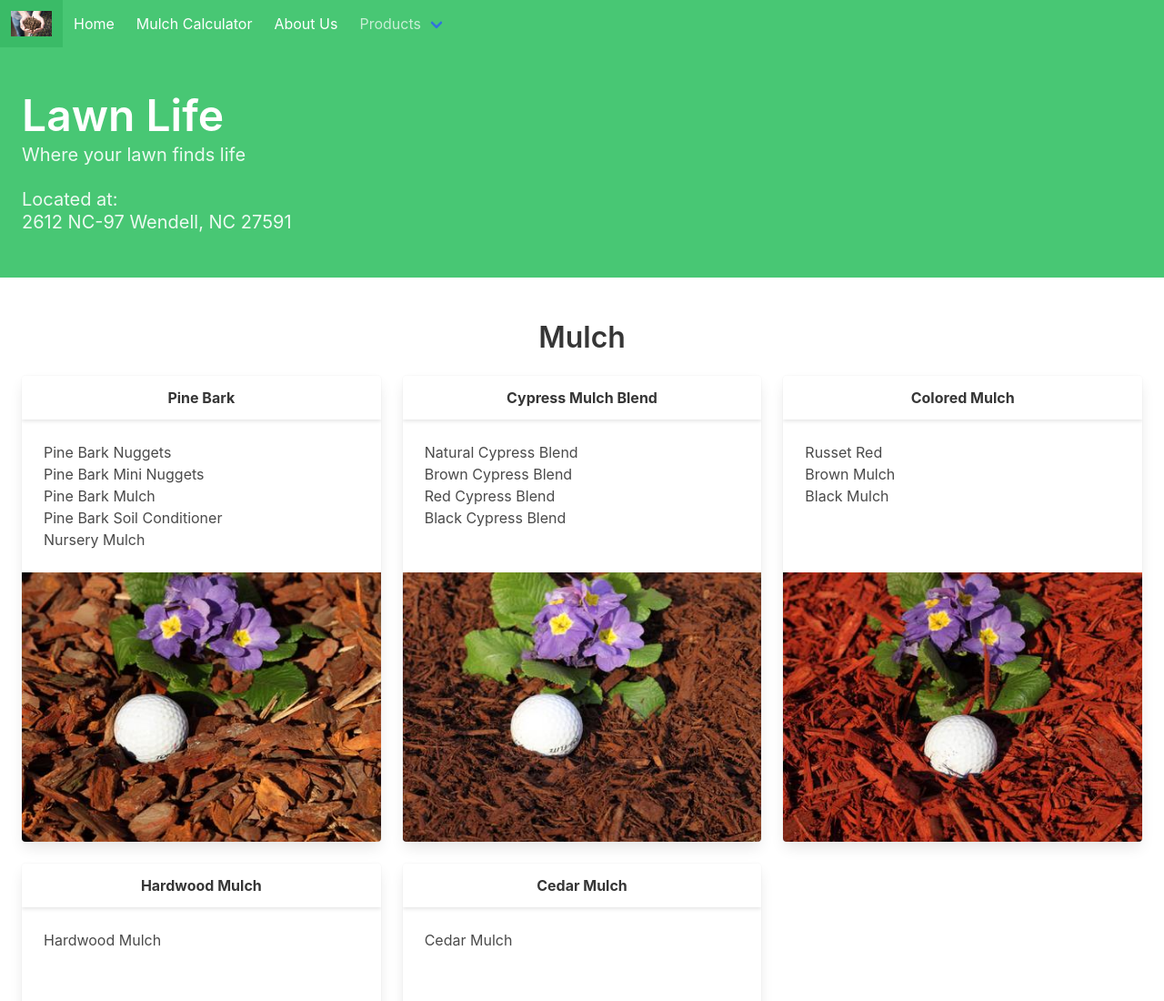
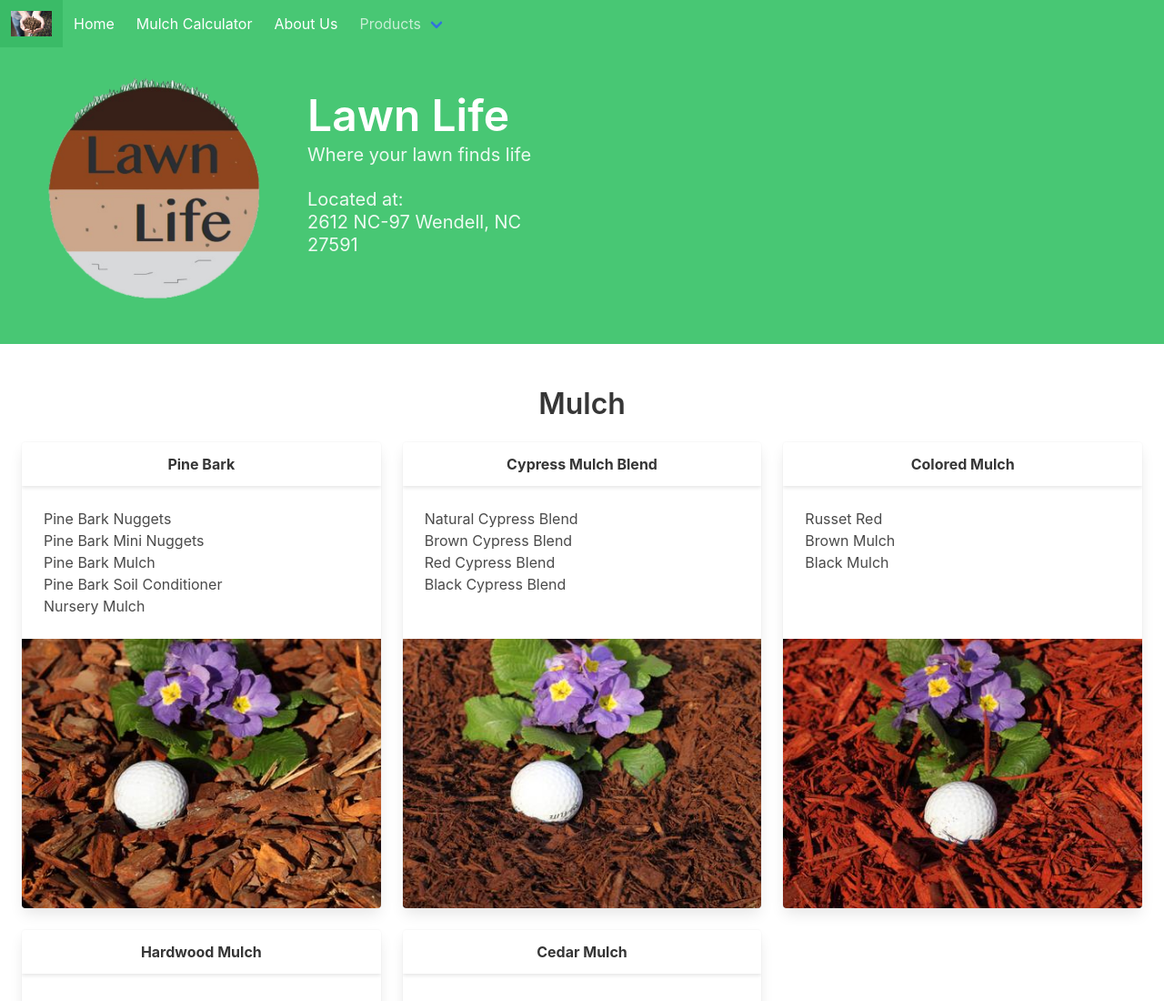
Before and after one commit to tristananderson1141/mulchsite, a plain HTML site: page Mulch-Gravel-Site.html in a window 1280 px wide. Shown: the top 1100 px of the page at 91% size. Drawn offline with Linux system fonts and the light colour scheme.

Commit message:
updated header height, added business logo

```diff
--- a/Mulch-Gravel-Site.html
+++ b/Mulch-Gravel-Site.html
@@ -9,8 +9,9 @@
 -->
 
 <html lang="en">
+
 <head>
-        <meta charset="utf-8"/>
+    <meta charset="utf-8" />
     <link rel="stylesheet" href="bulma-0.9.1/bulma/css/bulma.css">
     <!--
         <link rel="stylesheet" href="https://maxcdn.bootstrapcdn.com/font-awesome/4.7.0/css/font-awesome.min.css">
@@ -18,15 +19,17 @@
     -->
     <title>Lawn Life</title>
 </head>
+
 <body>
-        <section class="hero is-success">
+    <section class="hero is-small is-success">
 
         <nav class="navbar" role="navigation" aria-label="main navigation">
             <div class="navbar-brand">
                 <a class="navbar-item">
                     <img src="preview-images/mulch-hands.jpg" width="45" height="100" alt="small mulch image">
                 </a>
-                    <a role="button" class="navbar-burger" aria-label="menu" aria-expanded="false" data-target="navigateSite">
+                <a role="button" class="navbar-burger" aria-label="menu" aria-expanded="false"
+                    data-target="navigateSite">
                     <span aria-hidden="true"></span>
                     <span aria-hidden="true"></span>
                     <span aria-hidden="true"></span>
@@ -71,23 +74,27 @@
             </div>
         </nav>
         <div class="hero-body">
-                <div class="container"></div>
+            <div class="columns">
+                <div class="column">
+                    <div class="container">
+                        <figure class="image">
+                            <img src="preview-images/lawn-logo-B.png" width="45" height="50" alt="Business Logo">
+                        </figure>
+                    </div>
+                </div>
+                <div class="column">
+                    <div class="container">
+                        <br>
                         <h1 class="title is-1">Lawn Life</h1>
                         <h2 class="subtitle">Where your lawn finds life</h2>
                         <h2 class="subtitle">
                             <p>Located at:</p>
                             <p>2612 NC-97 Wendell, NC 27591</p>
                         </h2>
-                    <!--
-                    <h2 class="subtitle">
-                        <p>Hours:</p>
-                        <ul>
-                            <li>Mon - Thu: 9am - 5pm</li>
-                            <li>Fri - Sat: 9am - 4pm</li>
-                            <li>Sunday: 10:30am - 3pm</li>
-                        </ul>
-                    </h2>
-                -->
+                    </div>
+                </div>
+                <div class="column"></div>
+                <div class="column"></div>
             </div>
         </div>
     </section>
@@ -305,4 +312,5 @@
     </section>
     <script src="processRequest.js"></script>
 </body>
+
 </html>
```
Also changed, not shown: About-Us.html (+2 -2 lines), Mulch-Area-Calculator.html (+1 -1 lines), preview-images/lawn-logo-B.png (added), preview-images/lawn-logo.jpg (added), preview-images/store-location-imageB.jpg (added). Lines whose indentation alone changed are shown as unchanged.
